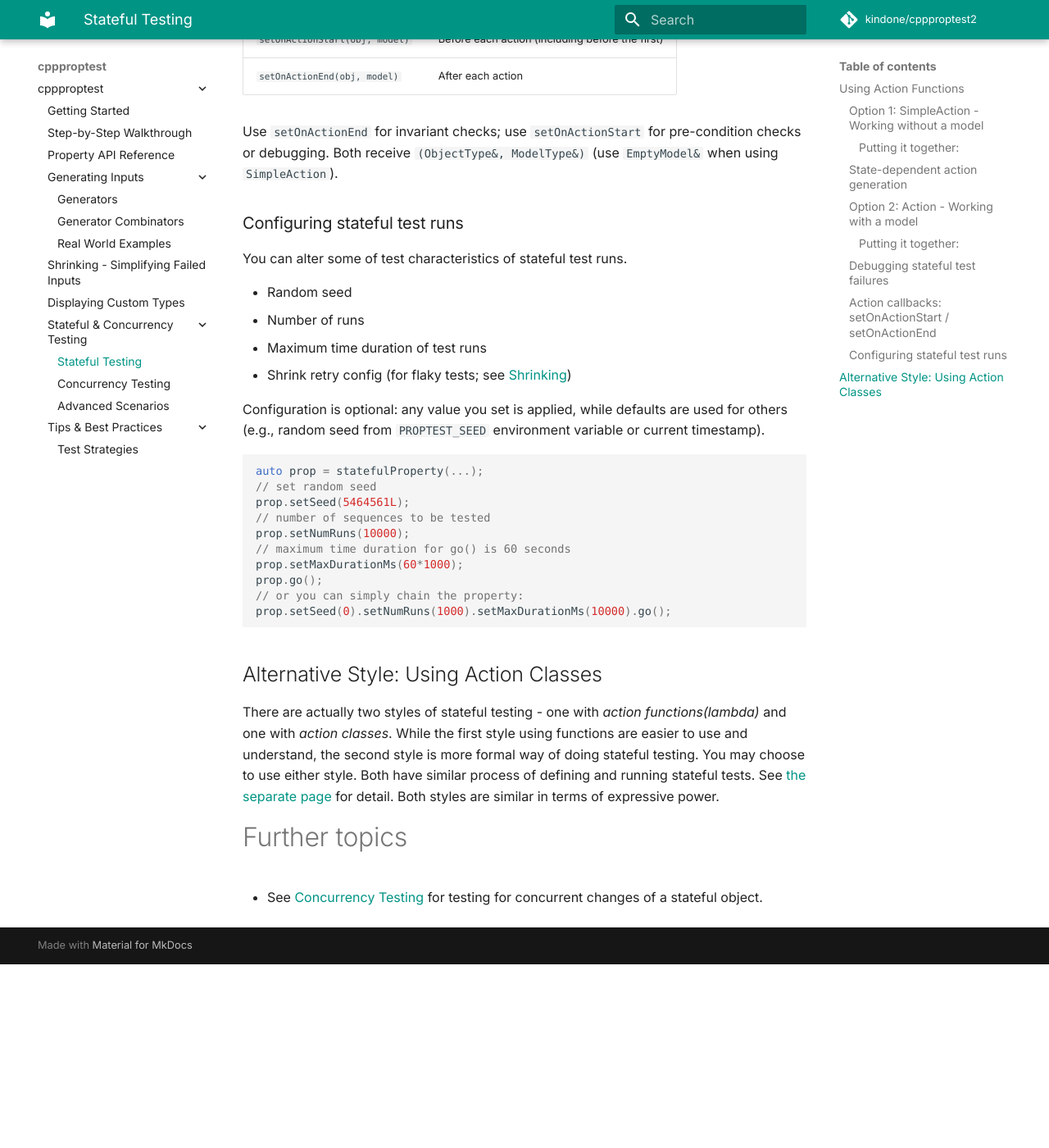
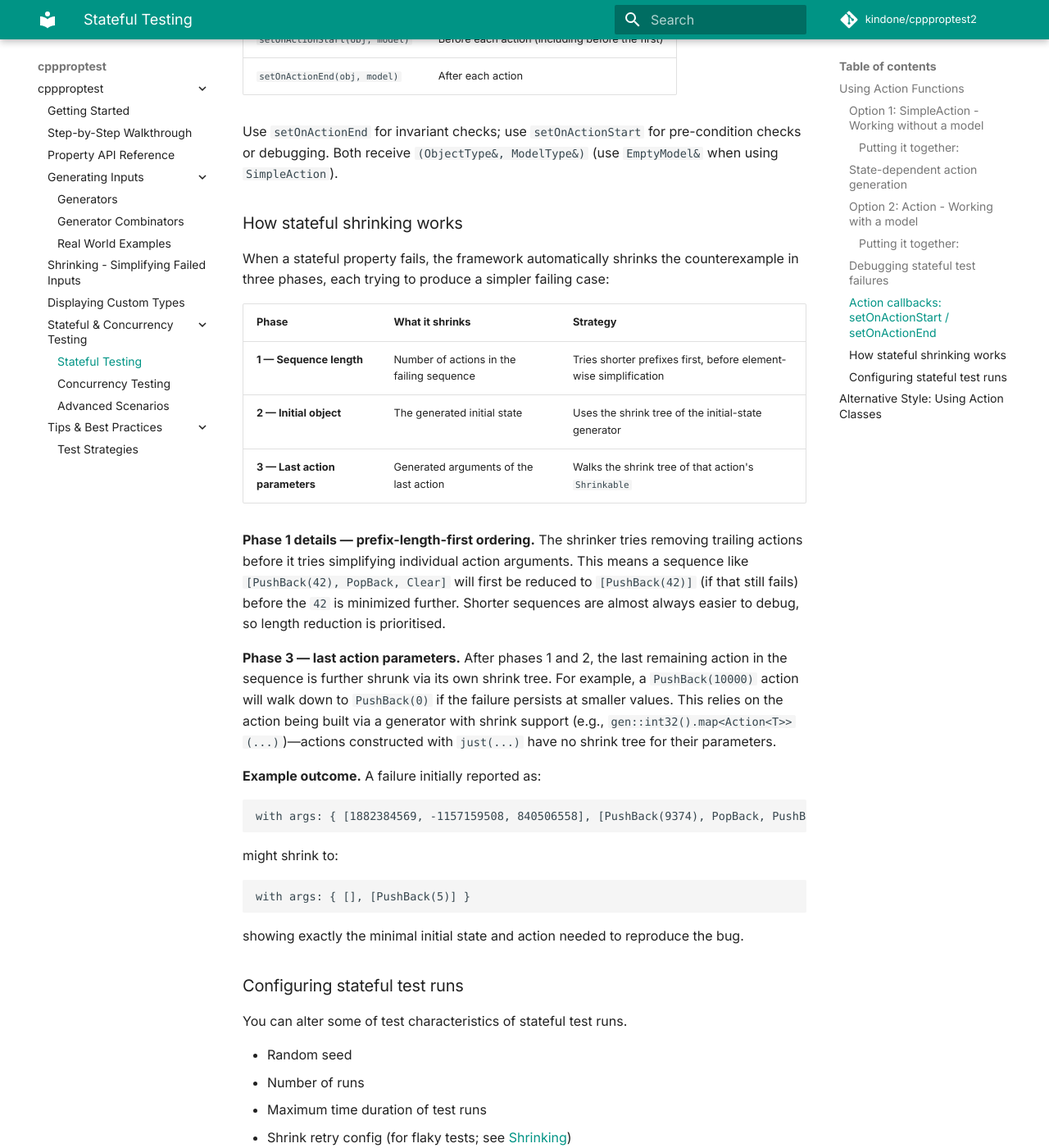
Before and after one commit to kindone/cppproptest2, an MkDocs documentation site: the page built from docs/StatefulTesting.md, in a window 1280 px wide and 1400 px high, scrolled down 7787 px. Shown: the whole window at 82% size. Built offline with MkDocs 1.6.1 and Material for MkDocs 9.7.7, drawn with Linux system fonts in a browser that asks for light colours; some web fonts are replaced; comment, search, counter and statistics services are not loaded; before the commit the page ends 8963 px from its top, so only the background shows below that.

Commit message:
Add shrinking semantics docs for flatMap/derive and stateful testing
- Combinators.md: document T-axis + U-axis concurrent shrink strategy
  for .flatMap<U>() / gen::derive — both axes explored at every tree level.
- StatefulTesting.md: add 'How stateful shrinking works' section covering
  the three-phase strategy (sequence length → initial object → last action
  params) with prefix-length-first ordering explanation and example.

Co-Authored-By: Claude Sonnet 4.6 <noreply@anthropic.com>

````diff
--- a/docs/StatefulTesting.md
+++ b/docs/StatefulTesting.md
@@ -342,6 +342,30 @@ prop.go();
 
 Use `setOnActionEnd` for invariant checks; use `setOnActionStart` for pre-condition checks or debugging. Both receive `(ObjectType&, ModelType&)` (use `EmptyModel&` when using `SimpleAction`).
 
+### How stateful shrinking works
+
+When a stateful property fails, the framework automatically shrinks the counterexample in three phases, each trying to produce a simpler failing case:
+
+| Phase | What it shrinks | Strategy |
+|-------|----------------|----------|
+| **1 — Sequence length** | Number of actions in the failing sequence | Tries shorter prefixes first, before element-wise simplification |
+| **2 — Initial object** | The generated initial state | Uses the shrink tree of the initial-state generator |
+| **3 — Last action parameters** | Generated arguments of the last action | Walks the shrink tree of that action's `Shrinkable` |
+
+**Phase 1 details — prefix-length-first ordering.** The shrinker tries removing trailing actions before it tries simplifying individual action arguments. This means a sequence like `[PushBack(42), PopBack, Clear]` will first be reduced to `[PushBack(42)]` (if that still fails) before the `42` is minimized further. Shorter sequences are almost always easier to debug, so length reduction is prioritised.
+
+**Phase 3 — last action parameters.** After phases 1 and 2, the last remaining action in the sequence is further shrunk via its own shrink tree. For example, a `PushBack(10000)` action will walk down to `PushBack(0)` if the failure persists at smaller values. This relies on the action being built via a generator with shrink support (e.g., `gen::int32().map<Action<T>>(...)`)—actions constructed with `just(...)` have no shrink tree for their parameters.
+
+**Example outcome.** A failure initially reported as:
+```
+with args: { [1882384569, -1157159508, 840506558], [PushBack(9374), PopBack, PushBack(10000), Clear] }
+```
+might shrink to:
+```
+with args: { [], [PushBack(5)] }
+```
+showing exactly the minimal initial state and action needed to reproduce the bug.
+
 ### Configuring stateful test runs
 
 You can alter some of test characteristics of stateful test runs.
````
Also changed, not shown: docs/Combinators.md (+8 -2 lines).
